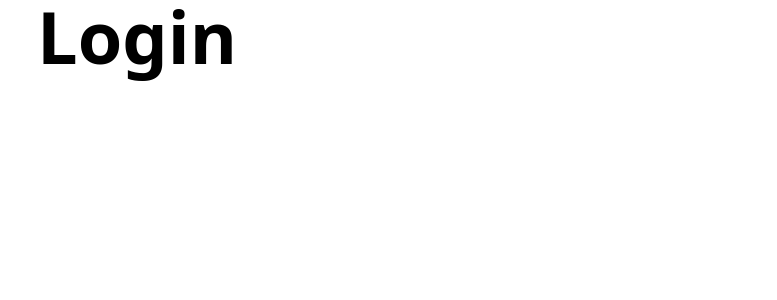
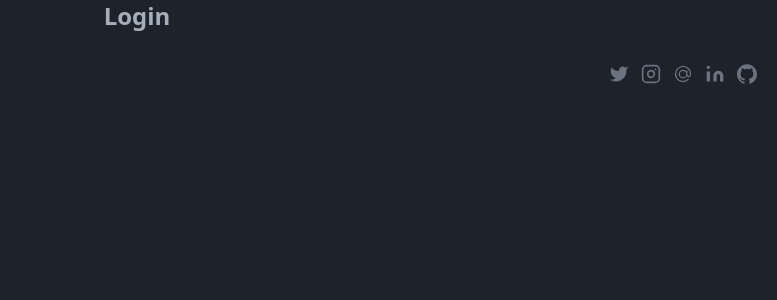
Before and after one commit to nicolassm145/movie-rating, a React (Vite) app: page /login in a window 1280 px wide. Shown: the top 300 px of the page, without its empty margins (503-1280 px from the left). Built offline with nearby package versions, Linux system fonts and the light colour scheme.

Commit message:
Add FooterComponent with social media links

```diff
--- a/index.html
+++ b/index.html
@@ -1,8 +1,8 @@
 <!doctype html>
-<html lang="pt-br">
+<html data-theme="dark" lang="pt-br">
   <head>
     <meta charset="UTF-8" />
-    <link rel="icon" type="image/svg+xml" href="./public/icon.svg" />
+    <link rel="icon" type="image/svg+xml" href="/icon.svg" />
     <meta name="viewport" content="width=device-width, initial-scale=1.0" />
     <title>Movie Rating</title>
   </head>
--- a/package.json
+++ b/package.json
@@ -20,6 +20,7 @@
     "@types/react-dom": "^19.0.3",
     "@vitejs/plugin-react-swc": "^3.5.0",
     "autoprefixer": "^10.4.19",
+    "daisyui": "^4.12.23",
     "eslint": "^9.19.0",
     "eslint-plugin-react-hooks": "^5.0.0",
     "eslint-plugin-react-refresh": "^0.4.18",
--- a/src/App.tsx
+++ b/src/App.tsx
@@ -3,6 +3,7 @@ import router from "./routes/Router";
 
 function App() {
   return (
+
     <div>
       <RouterProvider router={router}/>
     </div>
--- /dev/null
+++ b/src/components/FooterComponent.tsx
@@ -0,0 +1,86 @@
+
+const FooterComponent = () => {
+    return (
+      <footer className="text-gray-600 body-font bottom-0">
+        <div className="container px-5 py-8 mx-auto flex items-center sm:flex-row flex-col">
+          <span className="inline-flex sm:ml-auto sm:mt-0 mt-4 justify-center sm:justify-start">
+            <a className="ml-3 text-gray-500">
+              <svg
+                fill="currentColor"
+                stroke-linecap="round"
+                stroke-linejoin="round"
+                stroke-width="2"
+                className="w-5 h-5"
+                viewBox="0 0 24 24"
+             >
+                <path d="M23 3a10.9 10.9 0 01-3.14 1.53 4.48 4.48 0 00-7.86 3v1A10.66 10.66 0 013 4s-4 9 5 13a11.64 11.64 0 01-7 2c9 5 20 0 20-11.5a4.5 4.5 0 00-.08-.83A7.72 7.72 0 0023 3z"></path>
+              </svg>
+            </a>
+            <a className="ml-3 text-gray-500">
+              <svg
+                fill="none"
+                stroke="currentColor"
+                stroke-linecap="round"
+                stroke-linejoin="round"
+                stroke-width="2"
+                className="w-5 h-5"
+                viewBox="0 0 24 24"
+              >
+                <rect width="20" height="20" x="2" y="2" rx="5" ry="5"></rect>
+                <path d="M16 11.37A4 4 0 1112.63 8 4 4 0 0116 11.37zm1.5-4.87h.01"></path>
+              </svg>
+            </a>
+            <a className="ml-3 text-gray-500">
+              <svg
+                fill="none"
+                stroke="currentColor"
+                stroke-linecap="round"
+                stroke-linejoin="round"
+                stroke-width="1.5"
+                className="w-5 h-5"
+                viewBox="0 0 24 24"
+              >
+                <path
+                  d="M16.5 12a4.5 4.5 0 1 1-9 0 4.5 4.5 0 0 1 9 0Zm0 0c0 1.657 1.007 3 2.25 3S21 13.657 21 12a9 9 0 1 0-2.636 6.364M16.5 12V8.25"
+                ></path>
+              </svg>
+            </a>
+            <a className="ml-3 text-gray-500">
+              <svg
+                fill="currentColor"
+                stroke="currentColor"
+                stroke-linecap="round"
+                stroke-linejoin="round"
+                stroke-width="0"
+                className="w-5 h-5"
+                viewBox="0 0 24 24"
+              >
+                <path
+                  stroke="none"
+                  d="M16 8a6 6 0 016 6v7h-4v-7a2 2 0 00-2-2 2 2 0 00-2 2v7h-4v-7a6 6 0 016-6zM2 9h4v12H2z"
+                ></path>
+                <circle cx="4" cy="4" r="2" stroke="none"></circle>
+              </svg>
+            </a>
+            <a className="ml-3 text-gray-500">
+              <svg
+                fill="currentColor"
+                stroke="currentColor"
+                stroke-linecap="round"
+                stroke-linejoin="round"
+                stroke-width="0"
+                className="w-5 h-5"
+                viewBox="0 0 24 24"
+              >
+                <path
+                  stroke="none"
+                  d="M12 .297c-6.63 0-12 5.373-12 12 0 5.303 3.438 9.8 8.205 11.385.6.113.82-.258.82-.577 0-.285-.01-1.04-.015-2.04-3.338.724-4.042-1.61-4.042-1.61C4.422 18.07 3.633 17.7 3.633 17.7c-1.087-.744.084-.729.084-.729 1.205.084 1.838 1.236 1.838 1.236 1.07 1.835 2.809 1.305 3.495.998.108-.776.417-1.305.76-1.605-2.665-.3-5.466-1.332-5.466-5.93 0-1.31.465-2.38 1.235-3.22-.135-.303-.54-1.523.105-3.176 0 0 1.005-.322 3.3 1.23.96-.267 1.98-.399 3-.405 1.02.006 2.04.138 3 .405 2.28-1.552 3.285-1.23 3.285-1.23.645 1.653.24 2.873.12 3.176.765.84 1.23 1.91 1.23 3.22 0 4.61-2.805 5.625-5.475 5.92.42.36.81 1.096.81 2.22 0 1.606-.015 2.896-.015 3.286 0 .315.21.69.825.57C20.565 22.092 24 17.592 24 12.297c0-6.627-5.373-12-12-12"
+                ></path>
+              </svg>
+            </a>
+          </span>
+        </div>
+      </footer>
+    );
+  };
+  export default FooterComponent;
--- a/src/pages/Login/index.tsx
+++ b/src/pages/Login/index.tsx
@@ -1,9 +1,12 @@
+import FooterComponent from "../../components/FooterComponent";
 
 const Login = () => {
   return (
     <div>
-      <h1 className="font-bold text-7xl text-center ">Login</h1>
+      <p className="font-bold text-2xl text-center ">Login</p>
+      <FooterComponent />
     </div>
+
   );
 };
 export default Login;
--- a/tailwind.config.js
+++ b/tailwind.config.js
@@ -7,5 +7,10 @@ module.exports = {
   theme: {
     extend: {},
   },
-  plugins: [],
+  plugins: [
+    require('daisyui'),
+  ],
+  daisyui: {
+    themes: ["light", "dark", "dracula"],
+  },
 }
```
Also changed, not shown: 1 other file (tests, documents, lock files or other folders).
